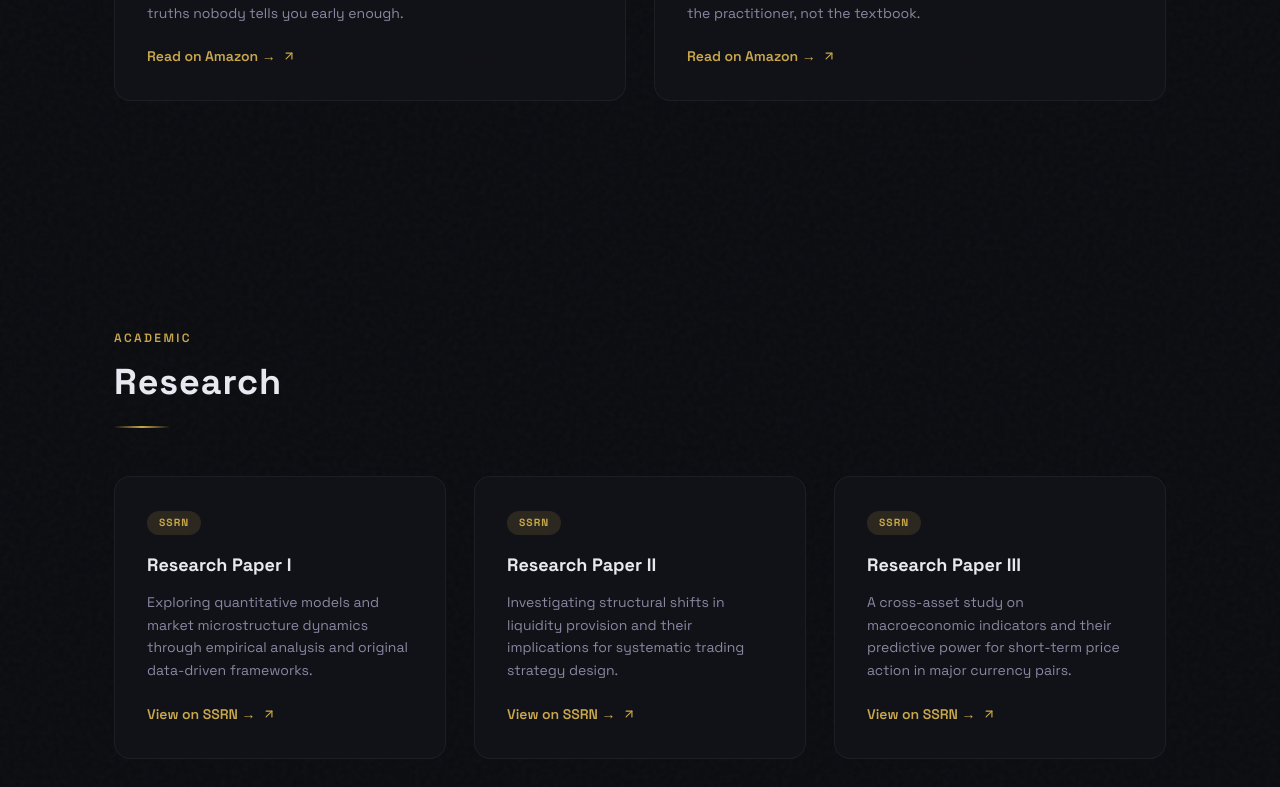
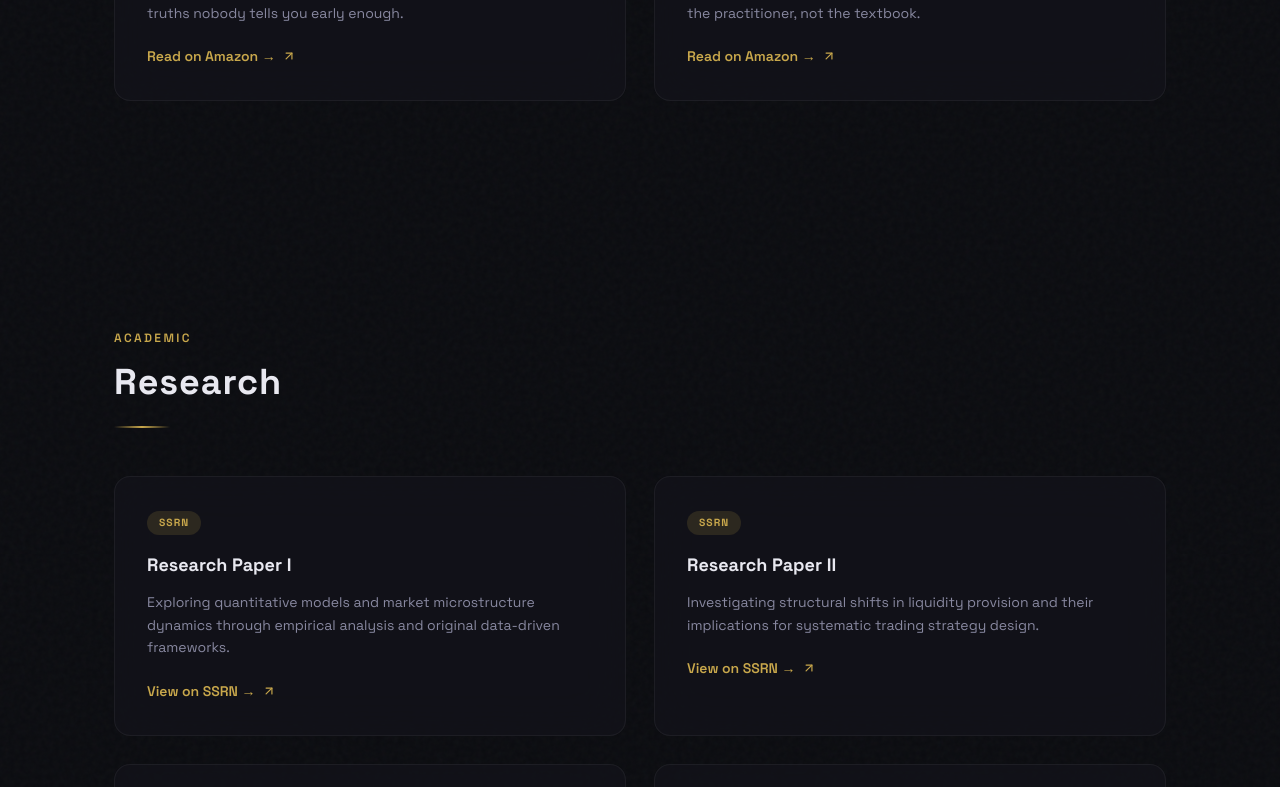
Before and after one commit to Ishan16201/Portfolio-website, a Next.js app: page / in a window 1280 px wide. Shown: the part 2006-2793 px from the top of the page. Built offline with nearby package versions, Linux system fonts and the light colour scheme.

Commit message:
Update research cards and interactions

```diff
--- a/eslint.config.mjs
+++ b/eslint.config.mjs
@@ -9,6 +9,11 @@ const compat = new FlatCompat({
   baseDirectory: __dirname,
 });
 
-const eslintConfig = [...compat.extends("next/core-web-vitals", "next/typescript")];
+const eslintConfig = [
+  {
+    ignores: [".next/**", "out/**", "build/**", "next-env.d.ts"],
+  },
+  ...compat.extends("next/core-web-vitals", "next/typescript"),
+];
 
 export default eslintConfig;
--- a/src/components/sections/Research.tsx
+++ b/src/components/sections/Research.tsx
@@ -10,7 +10,7 @@ export function Research() {
         <ScrollReveal>
           <SectionHeader label="Academic" title="Research" />
         </ScrollReveal>
-        <StaggerReveal className="grid gap-7 sm:grid-cols-2 lg:grid-cols-3">
+        <StaggerReveal className="grid gap-7 sm:grid-cols-2">
           {researchPapers.map((paper) => (
             <StaggerItem key={paper.id}>
               <ContentCard
--- a/src/components/ui/ContentCard.tsx
+++ b/src/components/ui/ContentCard.tsx
@@ -3,7 +3,8 @@
 import { motion } from "framer-motion";
 import { useReducedMotion } from "@/hooks/useReducedMotion";
 import Link from "next/link";
-import type { ReactNode } from "react";
+import { useState } from "react";
+import type { CSSProperties, MouseEvent, ReactNode } from "react";
 import { ExternalLinkIcon } from "@/components/icons/SocialIcons";
 import { springSnappy } from "@/lib/motion";
 
@@ -26,11 +27,39 @@ export function ContentCard({
 }: ContentCardProps) {
   const reducedMotion = useReducedMotion();
   const isLink = Boolean(href);
+  const [spotlight, setSpotlight] = useState({ x: 50, y: 50 });
+
+  const handleMouseMove = (event: MouseEvent<HTMLElement>) => {
+    if (reducedMotion) return;
+
+    const rect = event.currentTarget.getBoundingClientRect();
+    setSpotlight({
+      x: ((event.clientX - rect.left) / rect.width) * 100,
+      y: ((event.clientY - rect.top) / rect.height) * 100,
+    });
+  };
+
+  const spotlightStyle = {
+    background: `radial-gradient(circle at ${spotlight.x}% ${spotlight.y}%, rgba(201, 168, 76, 0.18), transparent 34%)`,
+  } satisfies CSSProperties;
 
   const cardContent = (
-  <>
+    <>
+      <span
+        className="pointer-events-none absolute inset-0 opacity-0 transition-opacity duration-500 group-hover:opacity-100"
+        style={spotlightStyle}
+        aria-hidden
+      />
+      <span
+        className="pointer-events-none absolute inset-x-5 top-0 h-px bg-gradient-to-r from-transparent via-accent/70 to-transparent opacity-0 transition-opacity duration-500 group-hover:opacity-100"
+        aria-hidden
+      />
+      <span
+        className="pointer-events-none absolute right-5 top-5 h-2 w-2 rounded-full bg-accent/70 opacity-0 shadow-[0_0_18px_rgba(201,168,76,0.65)] transition-opacity duration-500 group-hover:opacity-100"
+        aria-hidden
+      />
       {badge && (
-        <span className="mb-4 inline-block rounded-full bg-accent-dim px-3 py-1 text-[0.65rem] font-bold uppercase tracking-widest text-accent">
+        <span className="relative mb-4 inline-block rounded-full bg-accent-dim px-3 py-1 text-[0.65rem] font-bold uppercase tracking-widest text-accent">
           {badge}
         </span>
       )}
@@ -45,7 +74,7 @@ export function ContentCard({
       </div>
       <p className="mb-5 text-sm leading-relaxed text-text-secondary">{description}</p>
       {isLink && (
-        <span className="inline-flex items-center gap-1.5 text-sm font-semibold text-accent">
+        <span className="relative inline-flex items-center gap-1.5 text-sm font-semibold text-accent">
           {linkLabel}
           <ExternalLinkIcon className="h-3.5 w-3.5 transition-transform duration-300 group-hover:translate-x-0.5 group-hover:-translate-y-0.5" />
         </span>
@@ -56,12 +85,13 @@ export function ContentCard({
   const motionProps = reducedMotion
     ? {}
     : {
-        whileHover: { y: -6, scale: 1.02 },
+        whileHover: { y: -8, scale: 1.02, rotateX: 2, rotateY: -2 },
+        whileTap: { scale: 0.98 },
         transition: springSnappy,
       };
 
   const className =
-    "group relative block overflow-hidden rounded-2xl glass p-8 transition-shadow duration-300 hover:glow-accent hover:shadow-2xl hover:shadow-accent/5";
+    "group relative block h-full overflow-hidden rounded-2xl glass p-8 transition-shadow duration-300 hover:glow-accent hover:shadow-2xl hover:shadow-accent/5";
 
   const pulseRing = !reducedMotion && (
     <motion.span
@@ -74,8 +104,15 @@ export function ContentCard({
 
   if (isLink && href) {
     return (
-      <motion.div {...motionProps} className="h-full">
-        <Link href={href} id={id} target="_blank" rel="noopener noreferrer" className={className}>
+      <motion.div {...motionProps} className="h-full transform-gpu [transform-style:preserve-3d]">
+        <Link
+          href={href}
+          id={id}
+          target="_blank"
+          rel="noopener noreferrer"
+          className={className}
+          onMouseMove={handleMouseMove}
+        >
           {pulseRing}
           {cardContent}
         </Link>
@@ -84,7 +121,12 @@ export function ContentCard({
   }
 
   return (
-    <motion.article id={id} {...motionProps} className={`${className} h-full`}>
+    <motion.article
+      id={id}
+      {...motionProps}
+      className={className}
+      onMouseMove={handleMouseMove}
+    >
       {pulseRing}
       {cardContent}
     </motion.article>
--- a/src/data/content.ts
+++ b/src/data/content.ts
@@ -39,7 +39,7 @@ export const socialLinks = [
 
 export const aboutParagraphs = [
   "I'm Ishan Saraf — 19 years old, based in India. I trade XAUUSD and USDJPY using ICT and Smart Money concepts, build quantitative trading systems, publish books on finance and markets, conduct academic research, and make music when the charts are closed.",
-  "I operate at the intersection of financial markets, systems architecture, and original research. I don't dabble — I build, ship, and publish. Four books on Amazon, three papers on SSRN, trading infrastructure that runs live, and a Substack where I write about the mental game of markets.",
+  "I operate at the intersection of financial markets, systems architecture, and original research. I don't dabble — I build, ship, and publish. Four books on Amazon, four papers on SSRN, trading infrastructure that runs live, and a Substack where I write about the mental game of markets.",
   "I'm interested in anything that compounds: skill, knowledge, capital, and conviction.",
 ] as const;
 
@@ -96,6 +96,13 @@ export const researchPapers = [
       "A cross-asset study on macroeconomic indicators and their predictive power for short-term price action in major currency pairs.",
     href: "https://ssrn.com/abstract=6764698",
   },
+  {
+    id: "paper-4",
+    title: "Research Paper IV",
+    description:
+      "A new SSRN publication extending the research track with market-focused analysis, empirical framing, and practical implications for traders and builders.",
+    href: "https://papers.ssrn.com/sol3/papers.cfm?abstract_id=6873342",
+  },
 ] as const;
 
 export const projects = [
```
